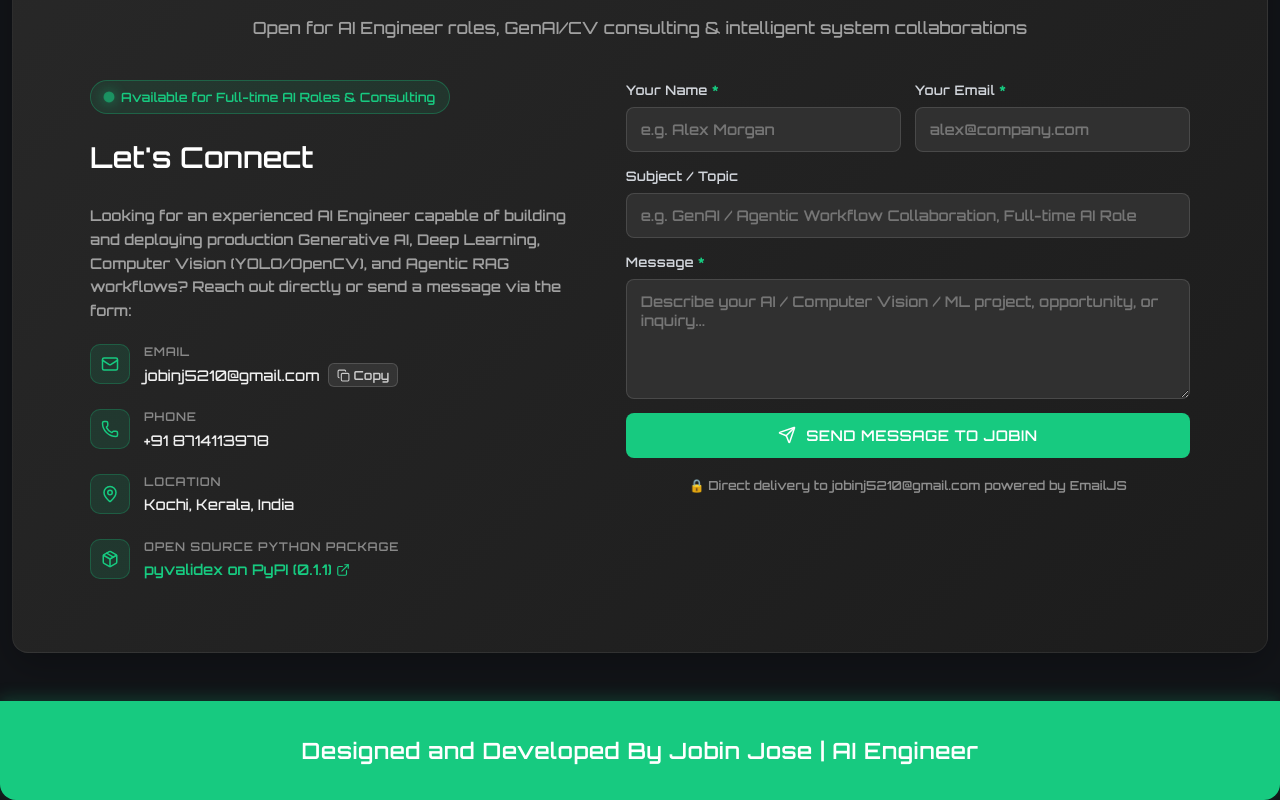
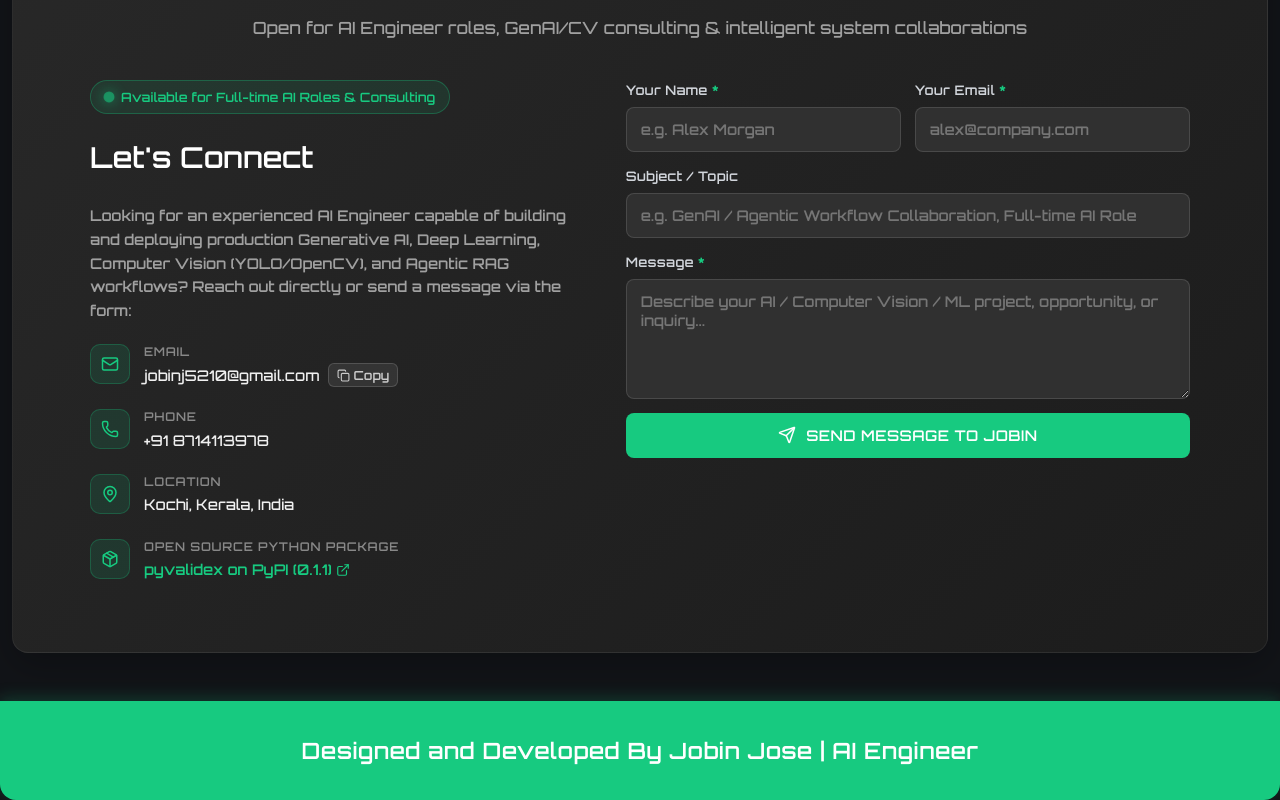
Before and after one commit to JOBIN456/PortFolio, a React (Vite) app: page / in a window 1280 px wide. Shown: the part 5065-5865 px from the top of the page. Built offline with nearby package versions, Linux system fonts and the light colour scheme; no server answers; the HTML template or start-up script is replaced by a standard one.

Commit message:
feat: add Contact component with form submission and EmailJS integration

```diff
--- a/src/components/Contact.jsx
+++ b/src/components/Contact.jsx
@@ -439,11 +439,7 @@ export default function Contact() {
                 )}
               </button>
 
-              <div className="contact-form-footer">
-                <span className="contact-form-secure">
-                  🔒 Direct delivery to <strong>{targetEmail}</strong> powered by EmailJS
-                </span>
-              </div>
+
             </form>
           )}
         </div>
```
